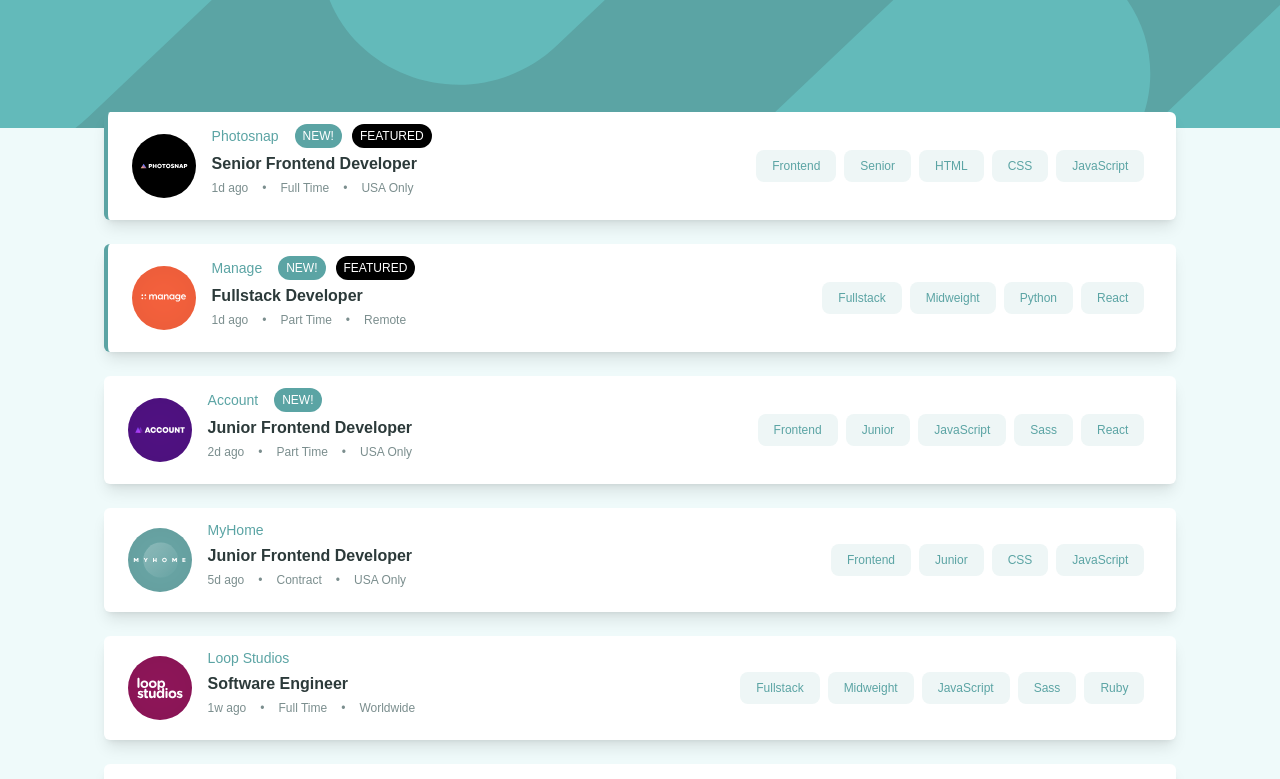
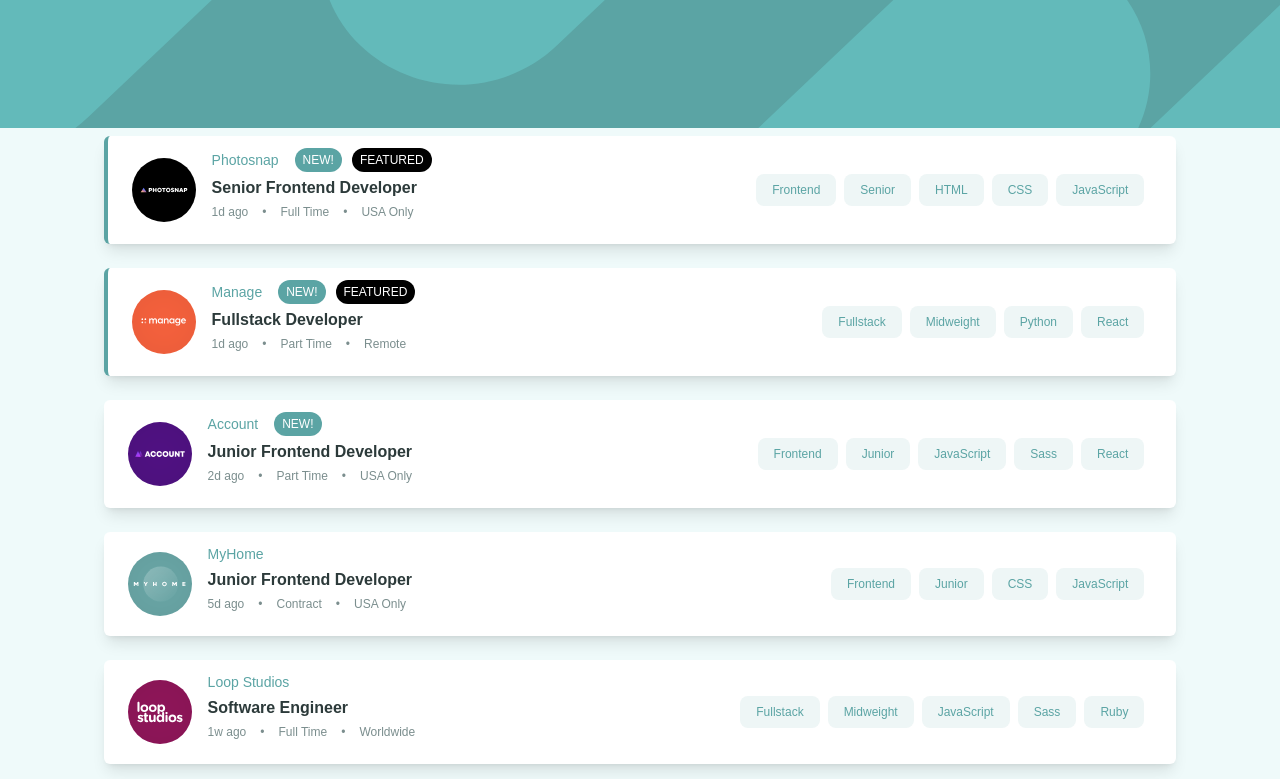
Before and after one commit to alexl8819/static-job-listings, a Vue app: page / in a window 1280 px wide. Shown: the top 779 px of the page. Built offline with nearby package versions, Linux system fonts and the light colour scheme.

Commit message:
add spacing to bottom of filter container on larger viewports

```diff
--- a/src/App.vue
+++ b/src/App.vue
@@ -20,7 +20,7 @@
 
 <template>
   <header class="h-32 bg-desaturated-dark-cyan bg-mobile-header lg:bg-desktop-header"></header>
-  <div class="flex flex-col items-center h-auto -mt-10 mb-8 lg:mb-0">
+  <div class="flex flex-col items-center h-auto -mt-10 mb-8">
     <FilterBoard :selectedFilter="selectedFilter" @remove-filter="removeFromFilter" @remove-all="removeAll" />
   </div>
   <div class="flex flex-col justify-start items-center min-h-screen">
--- a/src/components/JobsList.vue
+++ b/src/components/JobsList.vue
@@ -14,7 +14,7 @@
 </script>
 
 <template>
-  <div class="space-y-6 my-4 lg:my-6">
+  <div class="space-y-6 my-4">
     <template v-for="job in filteredJobs" :key="job.id">
       <article class="flex flex-col lg:flex-row justify-between lg:items-center my-4 py-4 lg:py-2 px-6 rounded-md shadow-lg bg-white" :class="isFeaturedNew(job)">
         <div class="flex flex-col lg:flex-row lg:items-center lg:w-[37rem]">
```
